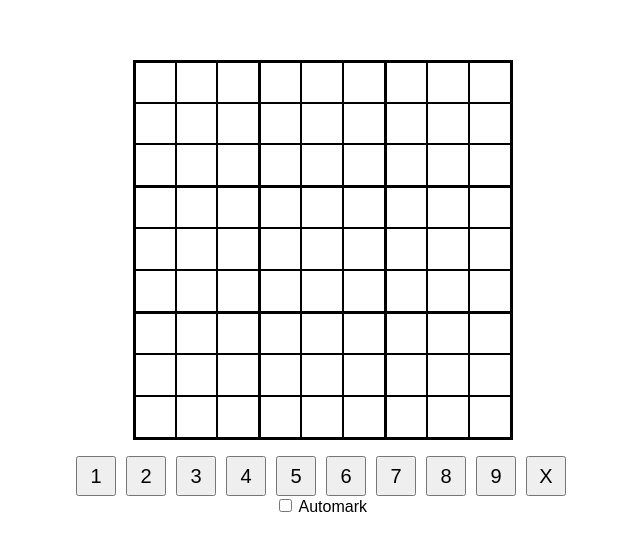
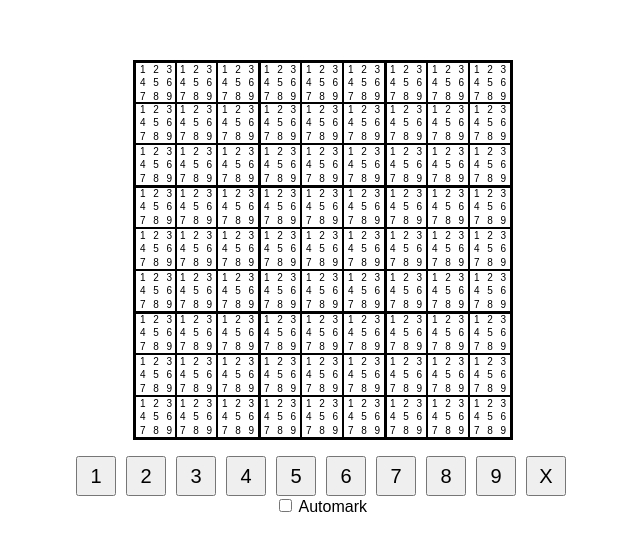
Before and after one commit to savvymiller/sudoku-whiteboard, a plain HTML site: page index.html in a window 1280 px wide. Shown: the part 112-662 px from the top of the page, without its empty margins (319-959 px from the left). Drawn offline with Linux system fonts and the light colour scheme.

Commit message:
Created subgrids within cells

```diff
--- a/app.js
+++ b/app.js
@@ -30,6 +30,22 @@ document.addEventListener('DOMContentLoaded', () => {
         cell.classList.add('thick-right');
       }
 
+      const subGrid = document.createElement('div');
+      subGrid.classList.add('subGrid');
+      subGrid.id = `subGrid-${i}`;
+
+      for (let j = 0; j < 9; j++) {
+        const subCell = document.createElement('div');
+        subCell.classList.add('subCell')
+        subCell.id = `subCell-${j}`;
+        subCell.textContent = j + 1;
+
+        subGrid.appendChild(subCell);
+      }
+
+      cell.appendChild(subGrid);
+
+
       sudokuGrid.appendChild(cell);
     }
 
--- a/styles.css
+++ b/styles.css
@@ -19,16 +19,36 @@ body {
     position: relative; /* Ensure the grid is relative for absolute positioning */
   }
 
+  .subGrid {
+    width: 40px; /* Adjust width and height as needed */
+    height: 40px;
+    display: grid; /* Ensure subGrid is displayed as a grid */
+    grid-template-columns: repeat(3, 1fr); /* Three columns, each taking 1/3 of the width */
+    grid-template-rows: repeat(3, 1fr); /* Three rows, each taking 1/3 of the height */
+    position: relative;
+  }
+
+  .subCell {
+      display: flex;
+      align-items: center;
+      justify-content: center;
+      font-size: 10px; /* Adjust font size as needed */
+      width: 100%; /* Ensure subCell takes full width of its parent */
+      height: 100%; /* Ensure subCell takes full height of its parent */
+  }
+
+
   .cell {
     width: 40px;
     height: 40px;
-    border: 1px solid #000; /* Regular thin border for internal cells */
+    border: 1px solid #000;
     display: flex;
     align-items: center;
     justify-content: center;
     font-size: 20px;
     cursor: pointer;
   }
+
 
   #controls {
     display: flex;
```
